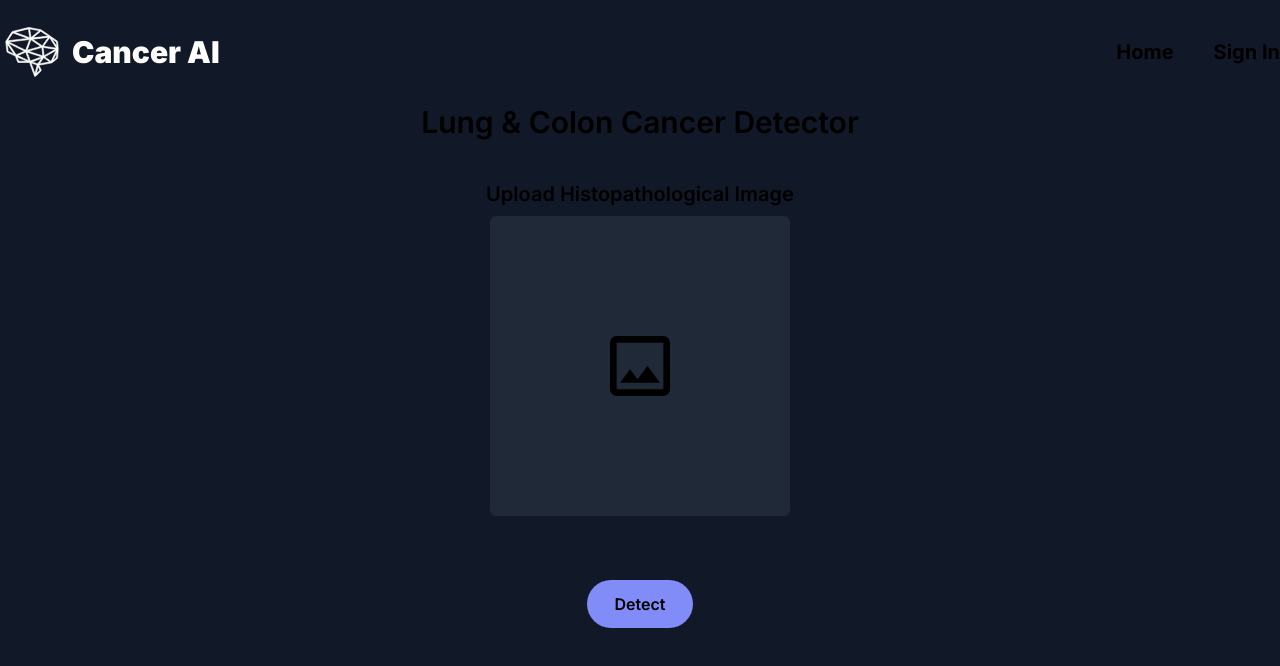
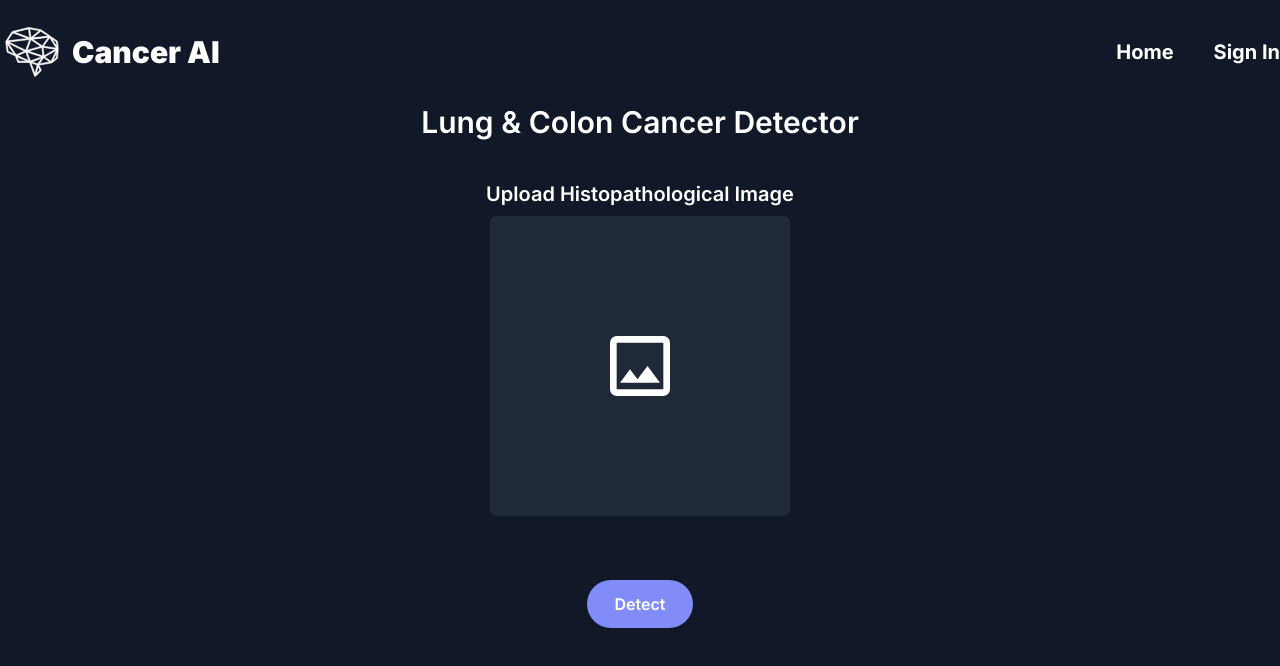
Before and after one commit to Disuqi/Cancer-AI-Webapp, a Next.js app: page /lungcancer in a window 1280 px wide. Shown: the top 666 px of the page. Built offline with nearby package versions, Linux system fonts and the light colour scheme; no server answers; the database is empty.

Commit message:
all text white by default

```diff
--- a/src/app/layout.tsx
+++ b/src/app/layout.tsx
@@ -25,7 +25,7 @@ export default function RootLayout({
   return (
       <html lang="en">
         <body className={inter.className}>
-          <main className="min-h-screen min-w-screen bg-gray-900">
+          <main className="min-h-screen min-w-screen bg-gray-900 text-white">
               <Root>{children}</Root>
           </main>
         </body>
```
